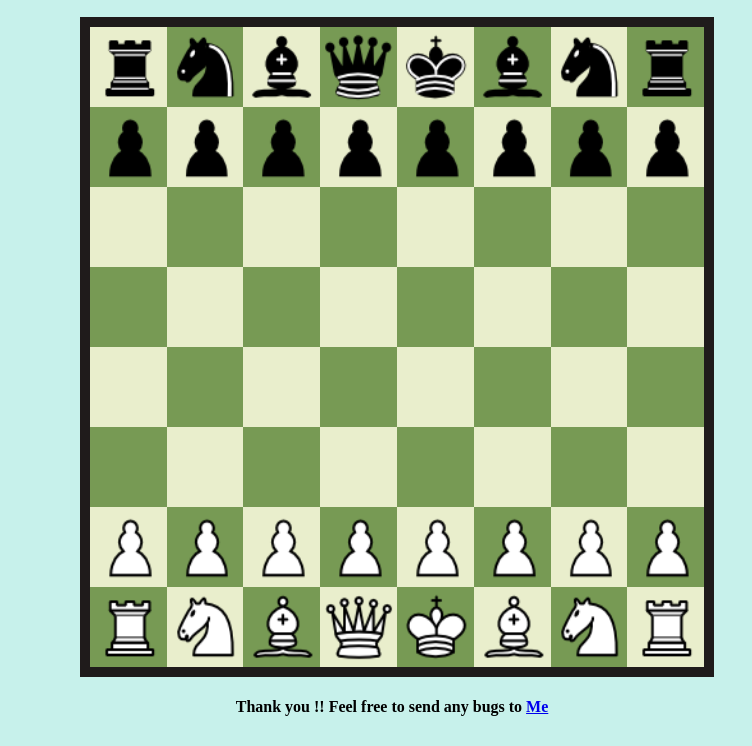
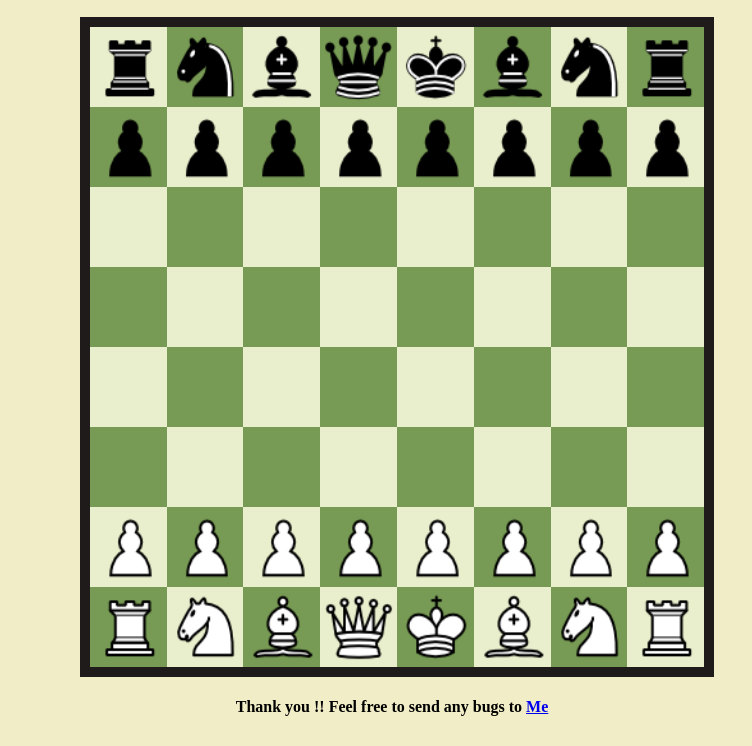
Before and after one commit to Rudra7781/chess, a plain HTML site: page index.html in a window 1280 px wide. Shown: the part 92-838 px from the top of the page, without its empty margins (248-1000 px from the left). Drawn offline with Linux system fonts and the light colour scheme.

Commit message:
test commit

```diff
--- a/index.html
+++ b/index.html
@@ -9,7 +9,7 @@
     <link rel="icon" type="image/x-icon" href="./Img/W_king.png">
 </head>
 
-<body style="background-color: rgb(199, 241, 235);">
+<body style="background-color: rgb(241, 237, 199);">
     <div class=" body">
 
         <h3>Chess 1.0 ( only works with drag N drop)</h3>
```
